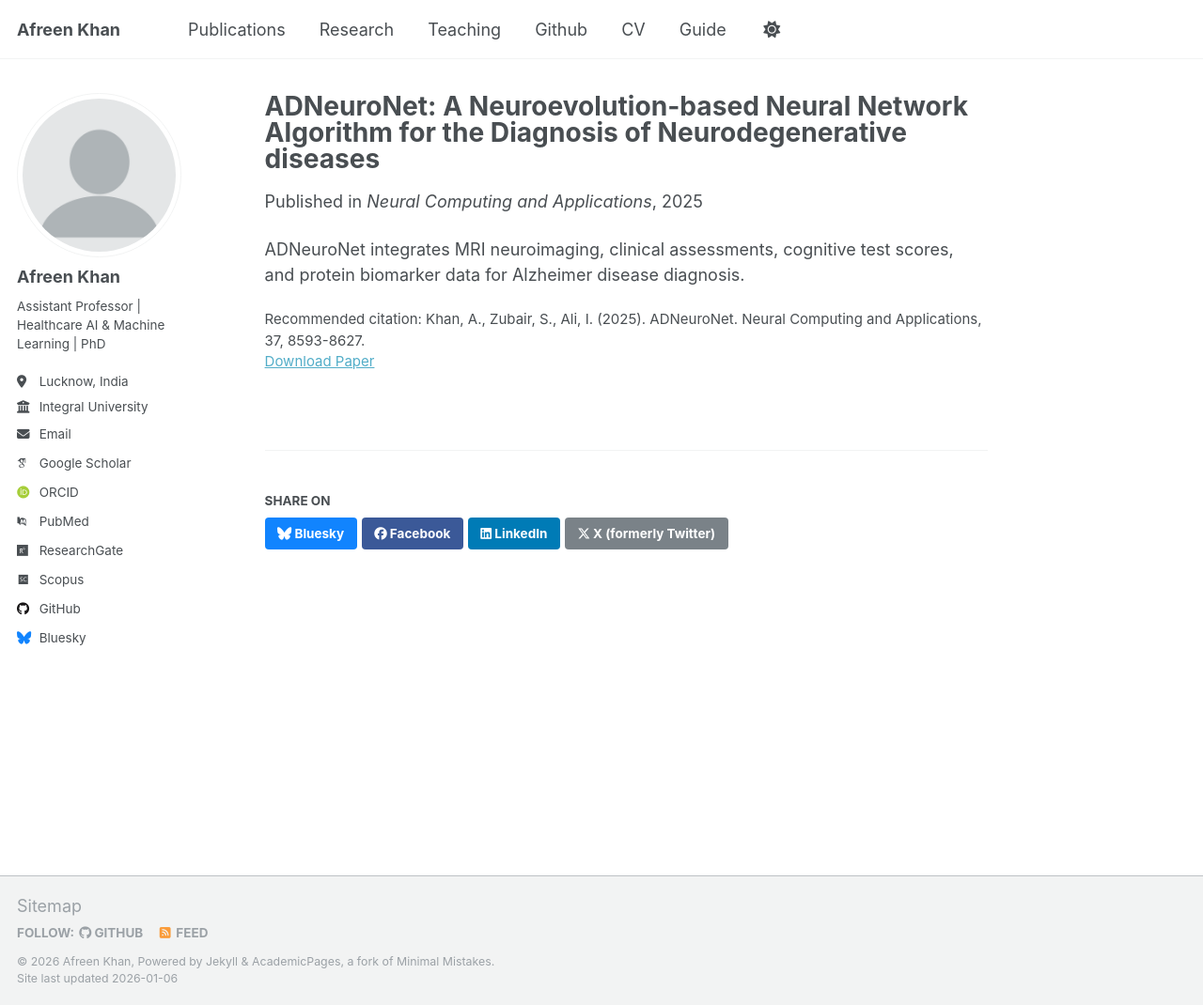
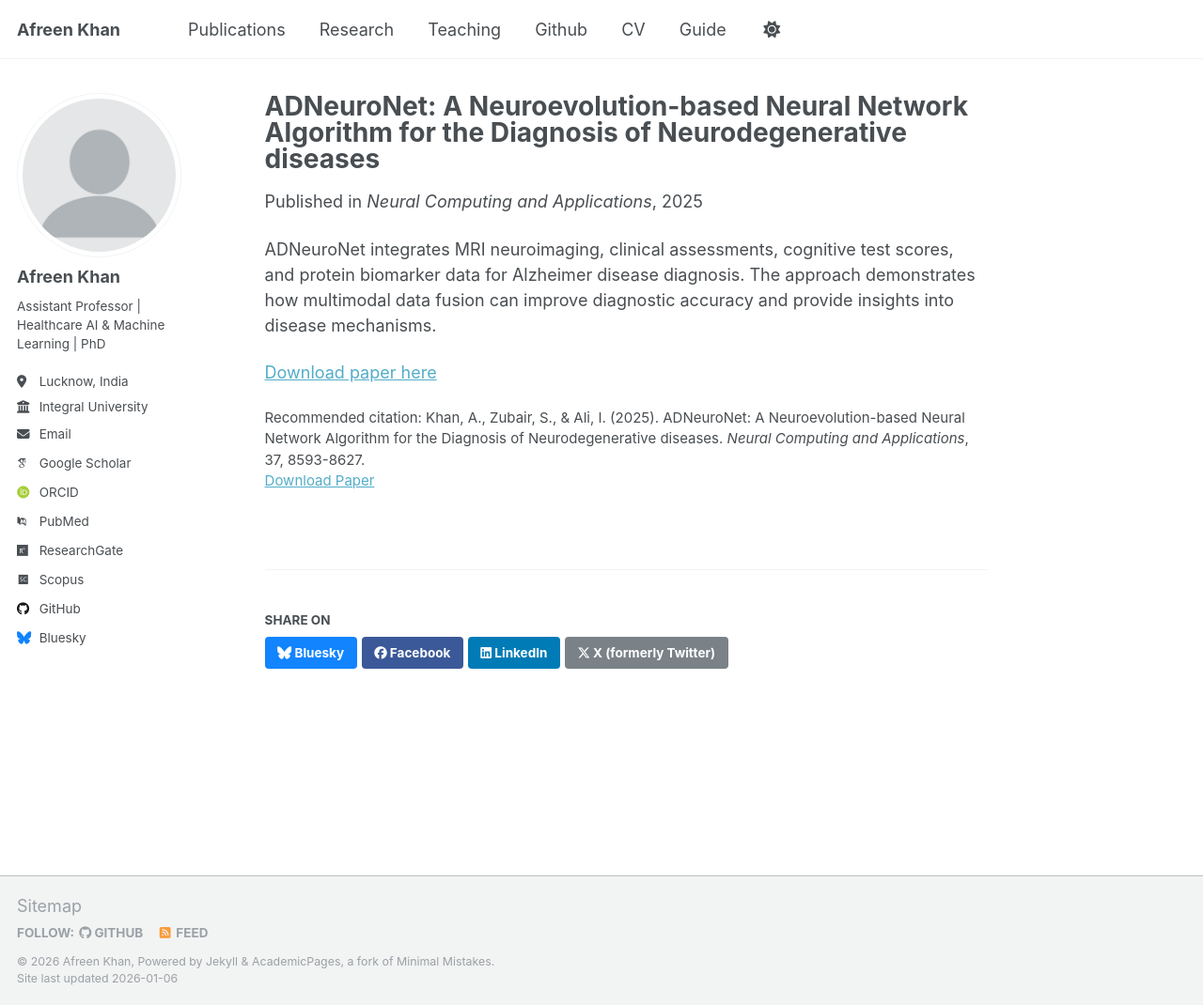
Before and after one commit to afreen-kh/afreen-kh.github.io, a Jekyll site: the page built from _publications/2025-01-01-adneuronet.md, in a window 1280 px wide and 1070 px high. Shown: the whole window at 94% size. Built offline with Jekyll 4.4.1, drawn with Linux system fonts in a browser that asks for light colours; some web fonts are replaced; a script that is not in the unit is left out.

Commit message:
Update 2025-01-01-adneuronet.md

```diff
--- a/_publications/2025-01-01-adneuronet.md
+++ b/_publications/2025-01-01-adneuronet.md
@@ -2,11 +2,13 @@
 title: "ADNeuroNet: A Neuroevolution-based Neural Network Algorithm for the Diagnosis of Neurodegenerative diseases"
 collection: publications
 permalink: /publication/2025-adneuronet
-excerpt: 'Neuroevolution-based neural network for Alzheimer disease diagnosis'
+excerpt: 'Neuroevolution-based neural network integrating multimodal data for Alzheimer disease diagnosis.'
 date: 2025-01-01
 venue: 'Neural Computing and Applications'
 paperurl: 'https://link.springer.com/article/10.1007/s00521-025-11021-y'
-citation: 'Khan, A., Zubair, S., Ali, I. (2025). ADNeuroNet. Neural Computing and Applications, 37, 8593-8627.'
+citation: 'Khan, A., Zubair, S., & Ali, I. (2025). ADNeuroNet: A Neuroevolution-based Neural Network Algorithm for the Diagnosis of Neurodegenerative diseases. <i>Neural Computing and Applications</i>, 37, 8593-8627.'
 ---
 
-ADNeuroNet integrates MRI neuroimaging, clinical assessments, cognitive test scores, and protein biomarker data for Alzheimer disease diagnosis.
+ADNeuroNet integrates MRI neuroimaging, clinical assessments, cognitive test scores, and protein biomarker data for Alzheimer disease diagnosis. The approach demonstrates how multimodal data fusion can improve diagnostic accuracy and provide insights into disease mechanisms.
+
+[Download paper here](https://link.springer.com/article/10.1007/s00521-025-11021-y)
```
